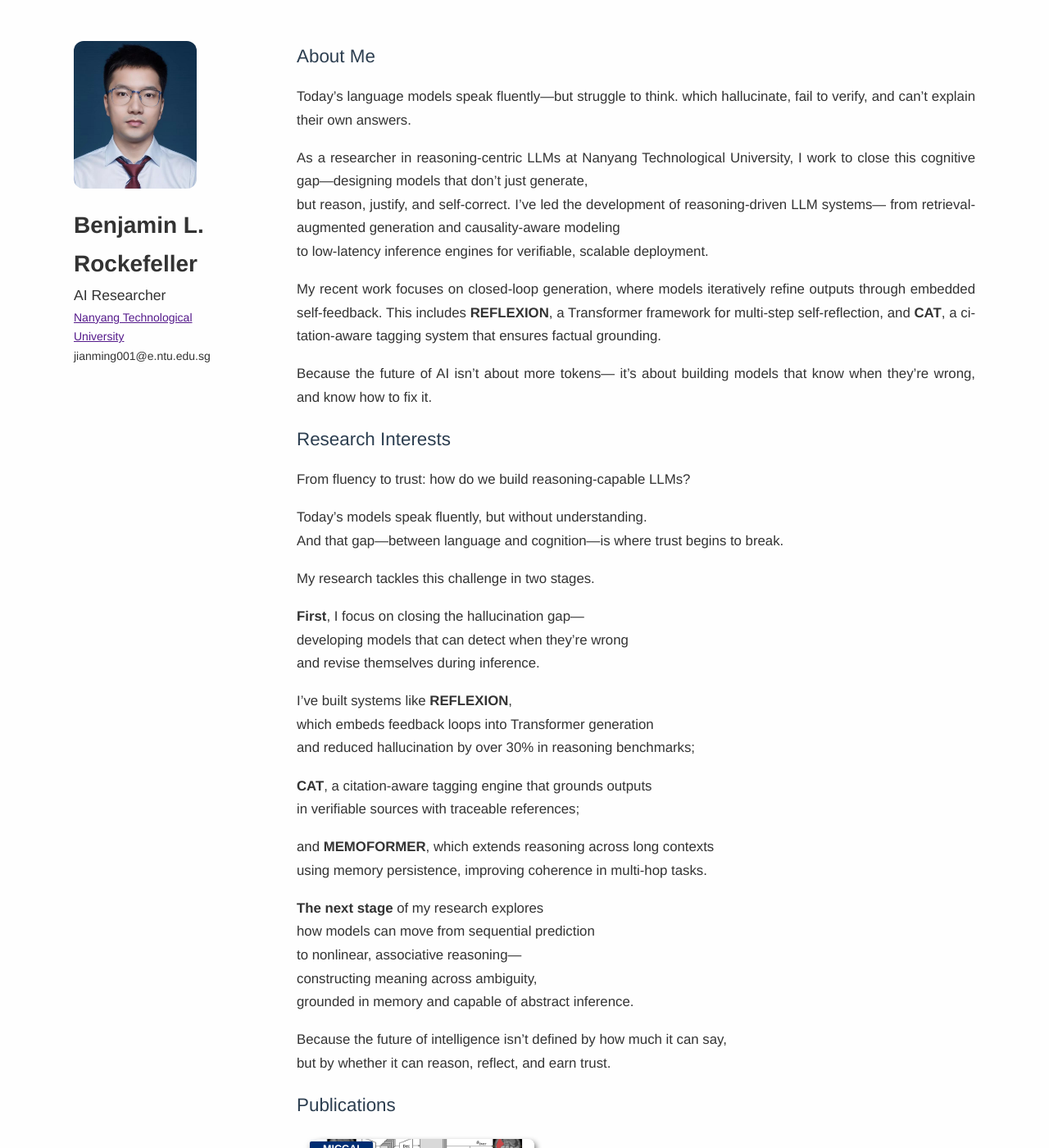
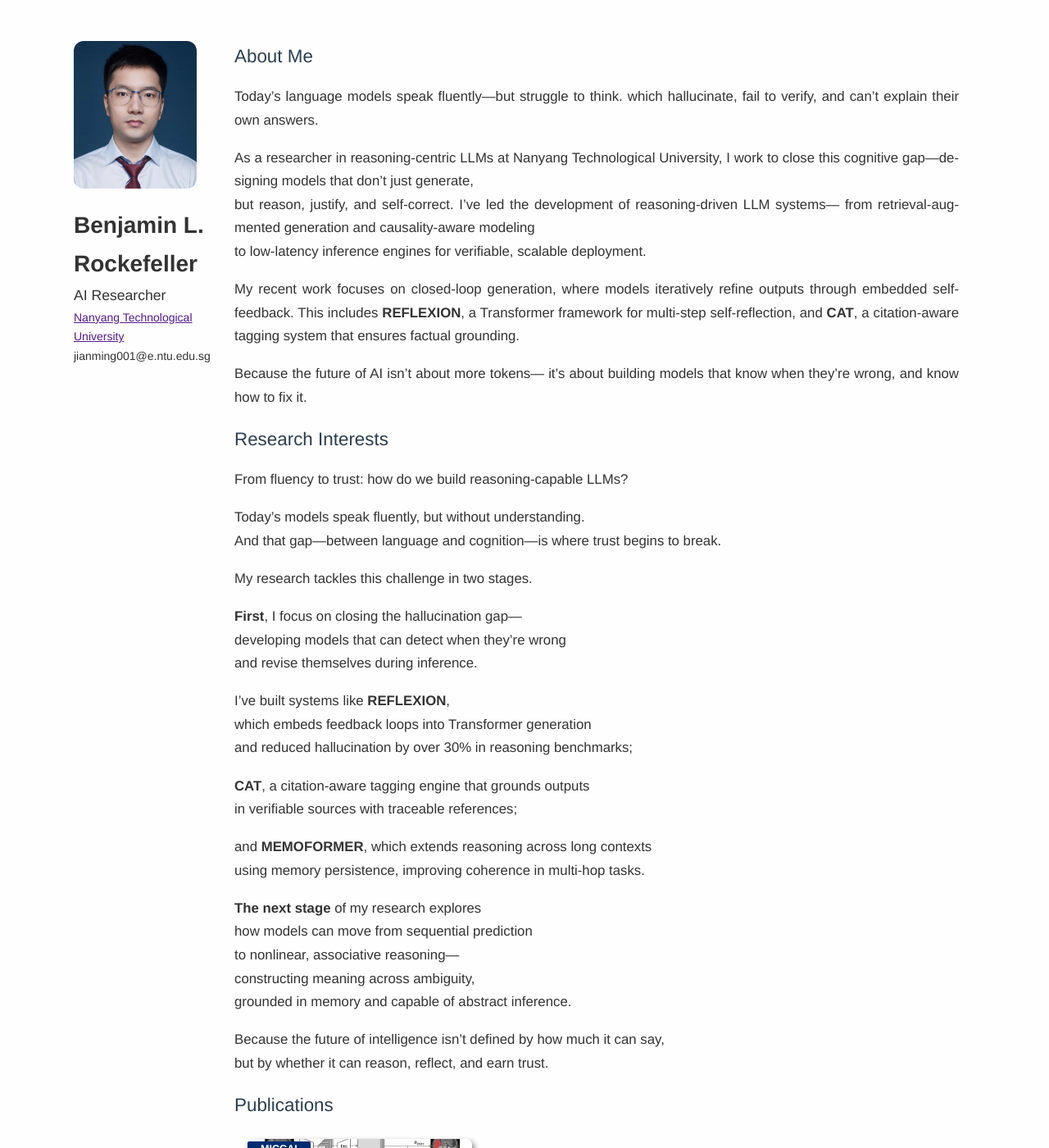
Before and after one commit to BenjaminRockefeller/benjaminrockefeller.github.io, a Jekyll site: the page built from index.md, in a window 1280 px wide and 1400 px high. Shown: the whole window at 82% size. Built offline with Jekyll 4.4.1, drawn with Linux system fonts in a browser that asks for light colours; a style sheet for code colours, icons or effects is not loaded; our own code applies the rules of GitHub Pages for plain Markdown files.

Commit message:
Update minimal-light.scss

```diff
--- a/_sass/minimal-light.scss
+++ b/_sass/minimal-light.scss
@@ -44,11 +44,12 @@ header {
 }
 
 section {
-  margin-left: 240px;
-  padding-left: 2rem;
-  width: calc(100% - 240px);
+  margin-left: 180px;        /* 原值240px，向左靠近头像 */
+  padding-left: 1rem;        /* 原值2rem，减少空隙 */
+  width: calc(100% - 200px); /* 与 margin 匹配 */
   font-size: 1.05rem;
 }
+
 
 /* ===== 头像区域 ===== */
 .image.avatar img {
@@ -90,7 +91,11 @@ section {
   pointer-events: none;
   display: block;
   margin: 0.15rem 0;
+  white-space: nowrap; /* 确保单行显示 */
+  overflow: hidden;
+  text-overflow: ellipsis;
 }
+
 
 .email {
   font-family: "Roboto Mono", monospace;
```
